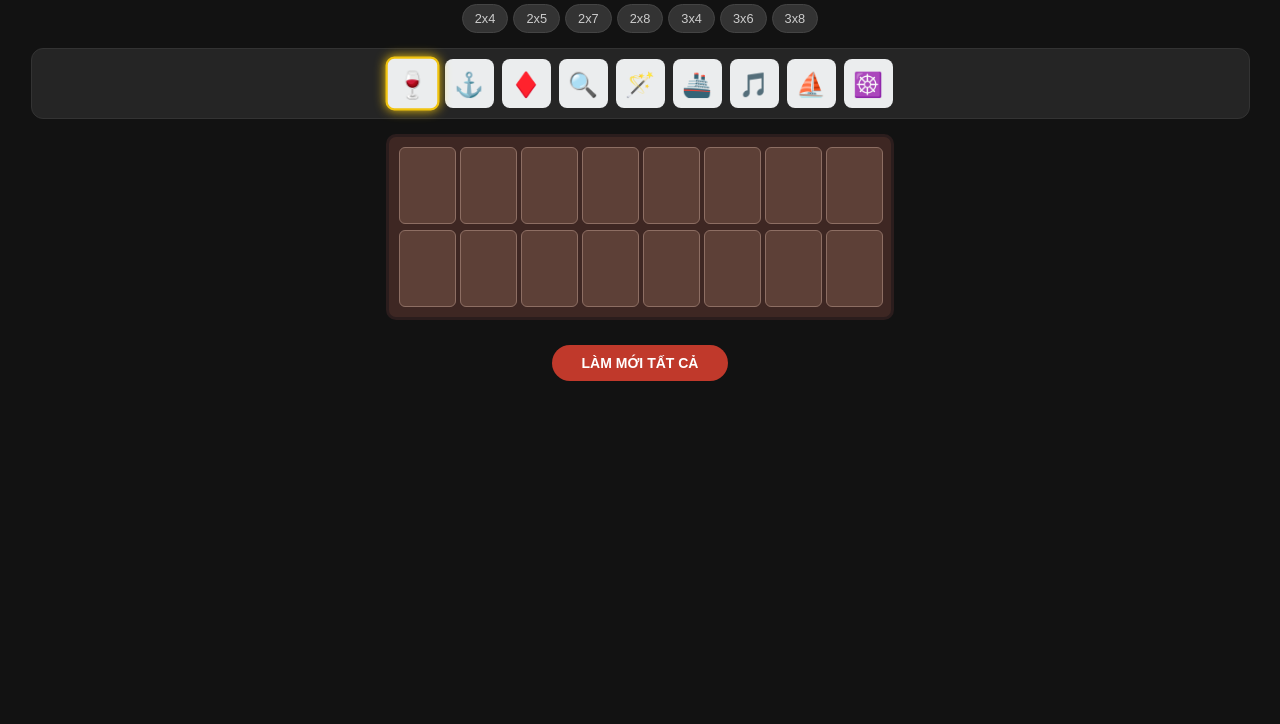
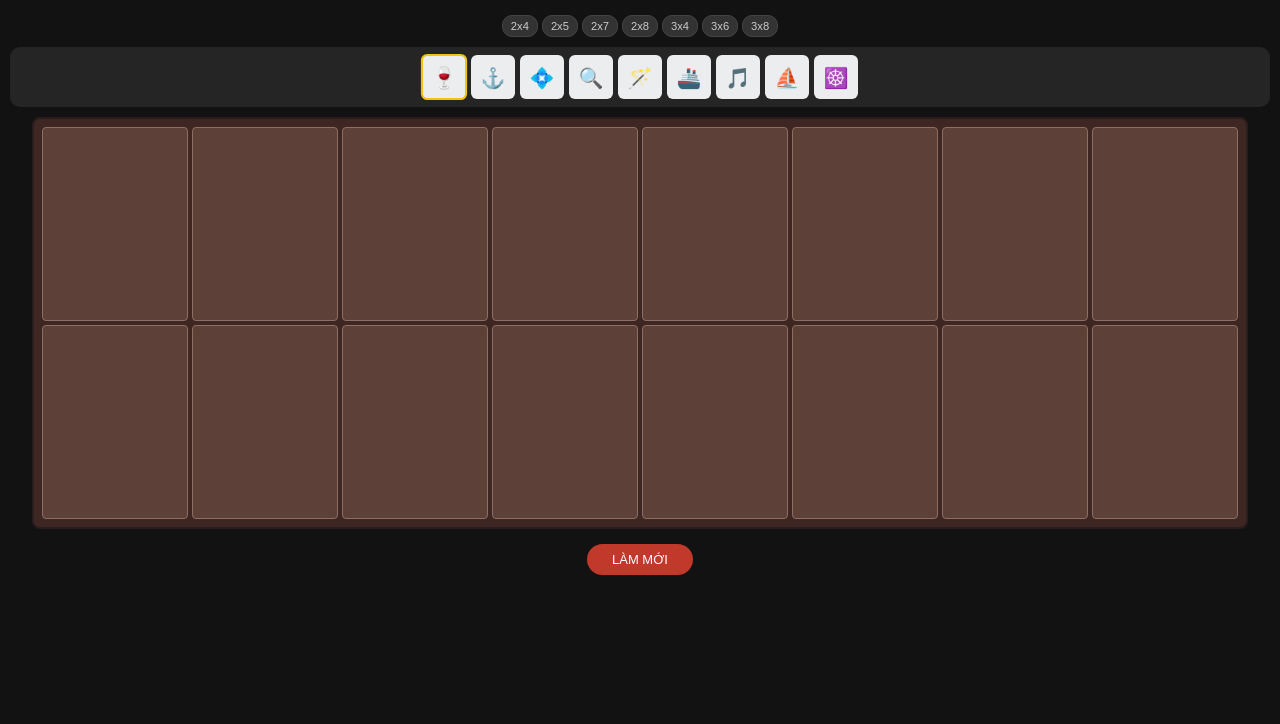
Before and after one commit to Baam123/Card-Flip-Memory-Helper, a plain HTML site: page index.html in a window 1280 px wide. Shown: the part 76-800 px from the top of the page. Drawn offline with Linux system fonts and the light colour scheme.

Commit message:
Add files via upload

```diff
--- a/index.html
+++ b/index.html
@@ -1,20 +1,15 @@
 <!DOCTYPE html>
 <html lang="vi">
-
 <head>
     <meta charset="UTF-8">
     <meta name="viewport" content="width=device-width, initial-scale=1.0, maximum-scale=1.0, user-scalable=no">
-    <title>PT Memory Helper - Mobile Edition</title>
+    <title>Memory Helper</title>
     <style>
         :root {
             --bg-color: #121212;
-            /* Nền tối sâu */
             --card-bg: #5d4037;
-            /* Nâu gỗ đặc trưng */
             --card-border: #8d6e63;
-            /* Viền nâu sáng */
             --accent: #e67e22;
-            /* Cam nhấn */
             --text: #ffffff;
         }
 
@@ -26,145 +21,71 @@
             flex-direction: column;
             align-items: center;
             margin: 0;
-            padding: 10px;
+            padding: 5px;
+            overflow-x: hidden; /* Chống cuộn ngang tuyệt đối */
             touch-action: manipulation;
         }
 
-        .header {
-            text-align: center;
-            margin-bottom: 10px;
+        .header h2 { color: #f1c40f; margin: 5px 0; font-size: 1.2rem; }
+
+        /* Menu chọn màn chơi - Làm nhỏ lại để tiết kiệm diện tích */
+        .mode-selector {
+            display: flex; gap: 4px; flex-wrap: wrap;
+            justify-content: center; margin-bottom: 10px;
         }
-
-        .header h2 {
-            color: #f1c40f;
-            margin: 5px 0;
-            font-size: 1.4rem;
+        .mode-btn {
+            padding: 4px 8px; border: 1px solid #444; border-radius: 10px;
+            background: #333; color: #ccc; font-size: 0.7rem;
         }
-
-        .header p {
-            font-size: 0.9rem;
-            color: #aaa;
-            margin: 0;
-        }
-
-        /* Menu chọn màn chơi */
-        .mode-selector {
-            margin-bottom: 15px;
-            display: flex;
-            gap: 5px;
-            flex-wrap: wrap;
-            justify-content: center;
-        }
-
-        .mode-btn {
-            padding: 6px 12px;
-            border: 1px solid #444;
-            border-radius: 15px;
-            cursor: pointer;
-            background: #333;
-            color: #ccc;
-            font-size: 0.8rem;
-        }
-
-        .mode-btn.active {
-            background: var(--accent);
-            color: white;
-            border-color: white;
-            font-weight: bold;
-        }
+        .mode-btn.active { background: var(--accent); color: white; font-weight: bold; }
 
         /* Bảng chọn Icon */
         .palette {
-            display: flex;
-            gap: 8px;
-            margin-bottom: 15px;
-            background: #252525;
-            padding: 10px;
-            border-radius: 12px;
-            flex-wrap: wrap;
-            justify-content: center;
-            width: 95%;
-            border: 1px solid #333;
+            display: flex; gap: 5px; margin-bottom: 10px;
+            background: #252525; padding: 8px; border-radius: 10px;
+            flex-wrap: wrap; justify-content: center; width: 98%;
         }
+        .icon-item {
+            width: 40px; height: 40px; font-size: 20px; display: flex;
+            align-items: center; justify-content: center; background: #ebedee;
+            border-radius: 6px; border: 2px solid transparent;
+        }
+        .icon-item.selected { border-color: #f1c40f; transform: scale(1.05); }
 
-        .icon-item {
-            width: 45px;
-            height: 45px;
-            font-size: 24px;
-            display: flex;
-            align-items: center;
-            justify-content: center;
-            background: #ebedee;
-            border-radius: 8px;
-            cursor: pointer;
-            border: 2px solid transparent;
-        }
-
-        .icon-item.selected {
-            border-color: #f1c40f;
-            transform: scale(1.1);
-            box-shadow: 0 0 10px #f1c40f;
-        }
-
-        /* Lưới thẻ bài */
-        .grid-container {
-            width: 100%;
-            overflow-x: auto;
-            /* Cho phép cuộn ngang nếu màn hình quá nhỏ */
-            display: flex;
-            justify-content: center;
-            padding-bottom: 10px;
-        }
-
+        /* Lưới bài - CỐ ĐỊNH CHIỀU NGANG */
         .grid {
             display: grid;
-            gap: 6px;
+            gap: 4px;
             background: #3e2723;
-            padding: 10px;
-            border-radius: 10px;
-            border: 3px solid #2b1d1d;
+            padding: 8px;
+            border-radius: 8px;
+            border: 2px solid #2b1d1d;
+            width: 95vw; /* Luôn chiếm 95% chiều ngang màn hình, không hơn */
+            box-sizing: border-box;
         }
 
         .card {
-            width: 55px;
-            height: 75px;
             background: var(--card-bg);
-            border-radius: 6px;
+            border-radius: 4px;
             border: 1px solid var(--card-border);
             display: flex;
             align-items: center;
             justify-content: center;
-            font-size: 28px;
-            cursor: pointer;
+            /* Tự động tính toán chiều cao dựa trên chiều ngang để giữ tỉ lệ ô */
+            aspect-ratio: 3 / 4;
+            font-size: 6vw; /* Kích thước icon co giãn theo màn hình */
             user-select: none;
-            /* Tránh bôi đen văn bản khi nhấn đúp */
             -webkit-tap-highlight-color: transparent;
         }
 
-        .card.filled {
-            background-color: #795548 !important;
-            border-color: #fff;
-        }
-
-        .controls {
-            margin-top: 15px;
-            width: 100%;
-            display: flex;
-            justify-content: center;
-        }
+        .card.filled { background-color: #795548 !important; border-color: #fff; }
 
         .reset-btn {
-            padding: 10px 30px;
-            font-size: 14px;
-            background: #c0392b;
-            color: white;
-            border: none;
-            border-radius: 20px;
-            font-weight: bold;
+            margin-top: 15px; padding: 8px 25px; font-size: 13px;
+            background: #c0392b; color: white; border: none; border-radius: 20px;
         }
     </style>
 </head>
-
 <body>
 
     <div class="header">
@@ -184,17 +105,13 @@
 
     <div class="palette" id="palette"></div>
 
-    <div class="grid-container">
-        <div class="grid" id="grid"></div>
-    </div>
+    <div class="grid" id="grid"></div>
 
-    <div class="controls">
-        <button class="reset-btn" onclick="resetAll()">LÀM MỚI TẤT CẢ</button>
-    </div>
+    <button class="reset-btn" onclick="resetAll()">LÀM MỚI</button>
 
     <script>
         const icons = [
-            { emoji: '🍷' }, { emoji: '⚓' }, { emoji: '♦️' },
+            { emoji: '🍷' }, { emoji: '⚓' }, { emoji: '💠' },
             { emoji: '🔍' }, { emoji: '🪄' }, { emoji: '🚢' },
             { emoji: '🎵' }, { emoji: '⛵' }, { emoji: '☸️' }
         ];
@@ -219,23 +136,24 @@
 
         function initGrid(rows, cols, btn) {
             document.querySelectorAll('.mode-btn').forEach(b => b.classList.remove('active'));
-            if (btn) btn.classList.add('active');
+            if(btn) btn.classList.add('active');
 
-            gridElement.style.gridTemplateColumns = `repeat(${cols}, 55px)`;
+            // SỬ DỤNG 1fr để các cột tự chia đều không gian
+            gridElement.style.gridTemplateColumns = `repeat(${cols}, 1fr)`;
             gridElement.innerHTML = '';
 
             for (let i = 0; i < rows * cols; i++) {
                 const card = document.createElement('div');
                 card.className = 'card';
 
-                // Nhấn 1 lần: Ghi icon
+                // 1 chạm: Ghi
                 card.onclick = () => {
                     card.innerHTML = icons[selectedIconIndex].emoji;
                     card.classList.add('filled');
                     card.style.backgroundColor = '#795548';
                 };
 
-                // Nhấn đúp: Xóa ô
+                // Nhấn đúp: Xóa (Dùng cho mobile)
                 card.ondblclick = (e) => {
                     e.preventDefault();
                     card.innerHTML = '';
@@ -248,7 +166,7 @@
         }
 
         function resetAll() {
-            if (confirm("Xóa hết bảng để chơi ván mới?")) {
+            if(confirm("Xóa hết?")) {
                 document.querySelectorAll('.card').forEach(c => {
                     c.innerHTML = '';
                     c.classList.remove('filled');
@@ -258,8 +176,7 @@
         }
 
         initPalette();
-        initGrid(2, 8); // Mặc định
+        initGrid(2, 8);
     </script>
 </body>
-
 </html>
```
